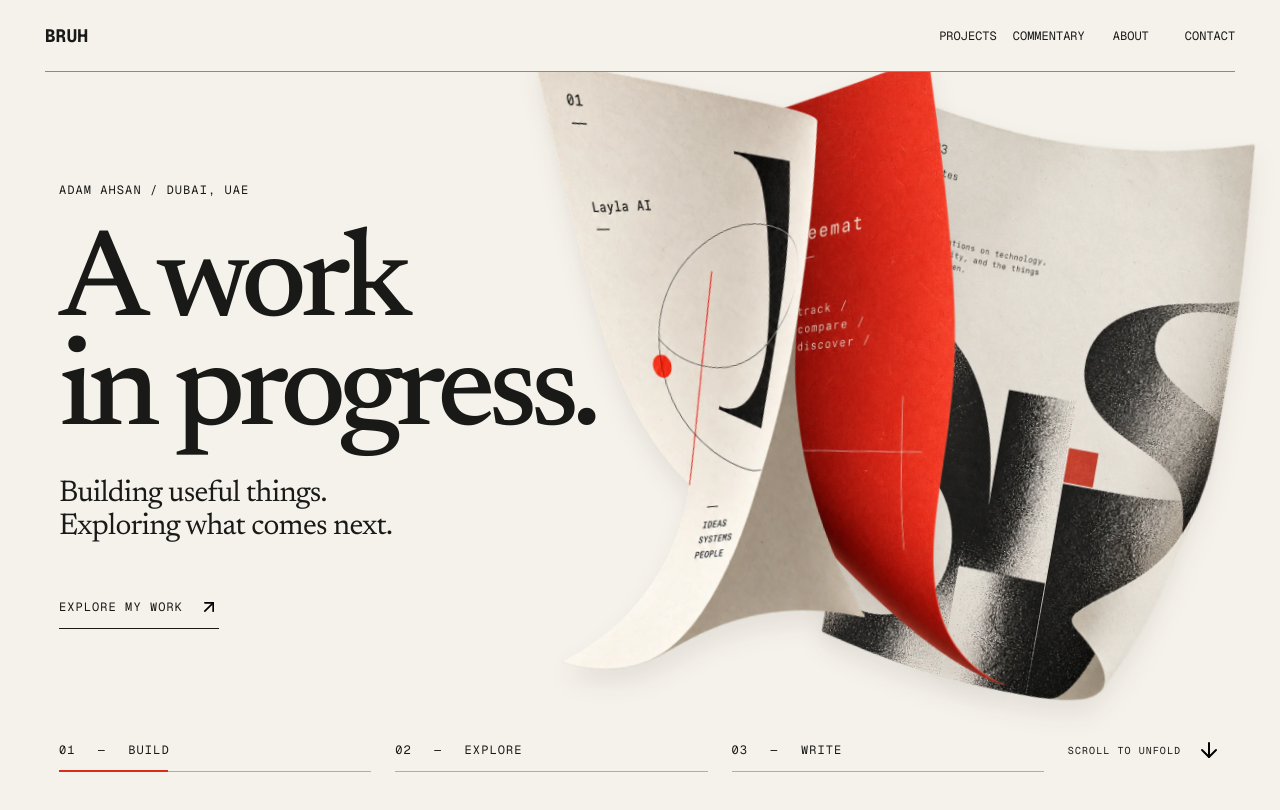
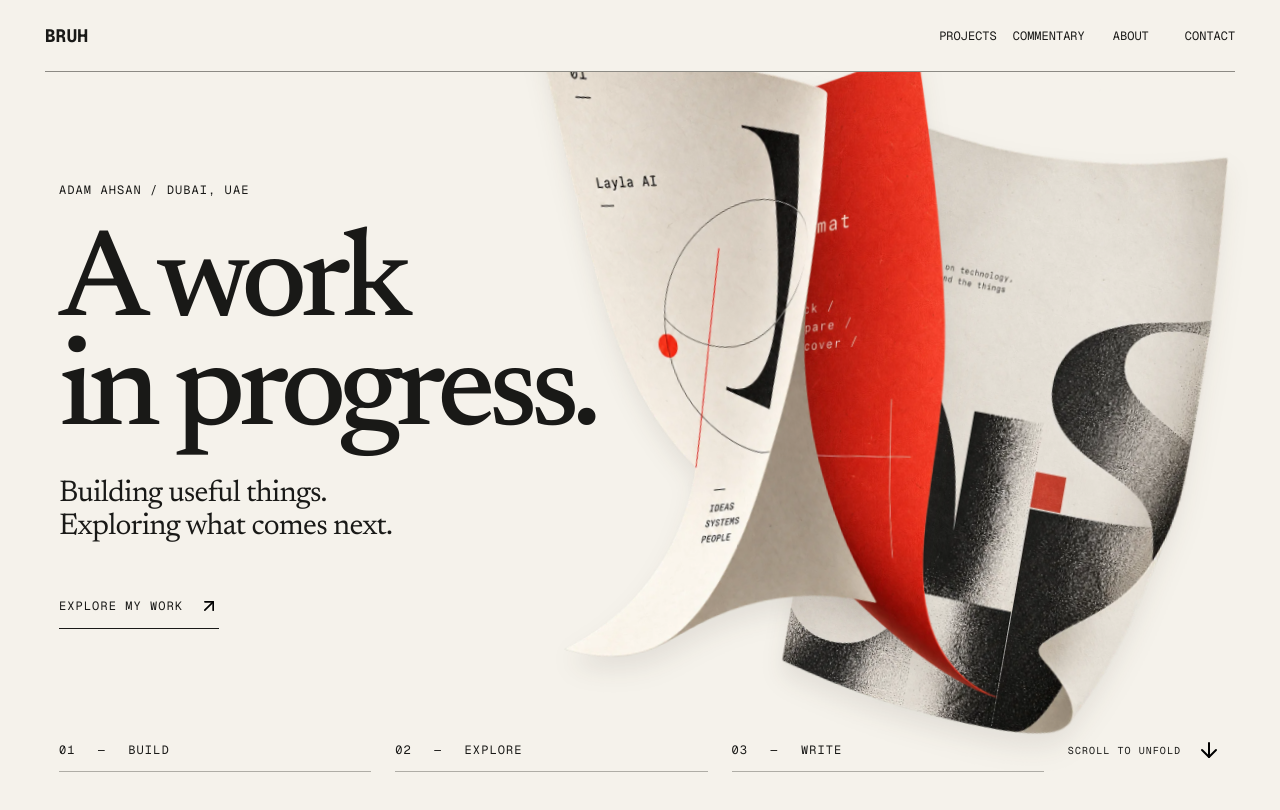
Before and after one commit to AdamJeddy/portfolio, a Next.js app: page / in a window 1280 px wide. Shown: the top 810 px of the page. Built offline with nearby package versions, Linux system fonts and the light colour scheme.

Commit message:
feat: animate notebook pages and chapter copy
Split-from: 37fc57a5cc3b1383b4d5c39b97bfe00b897b54c3

```diff
--- a/src/app/notebook.css
+++ b/src/app/notebook.css
@@ -36,8 +36,8 @@ body:has(.notebook-page) :focus-visible { outline: 2px solid var(--accent); outl
 .notebook-story[data-motion="true"] { height: 390svh; }
 .notebook-stage { height: calc(100svh - 72px); min-height: 560px; position: sticky; top: 72px; overflow: clip; isolation: isolate; }
 .notebook-copy-stack { position: absolute; left: var(--margin); top: 15%; width: 47%; z-index: 10; }
-.notebook-copy { position: absolute; inset: 0 auto auto 0; width: 100%; opacity: 1; transform: translateY(0); transition: opacity .35s ease, transform .5s ease, visibility .35s; }
-.notebook-copy[aria-hidden="true"] { opacity: 0; visibility: hidden; pointer-events: none; transform: translateY(-24px); }
+.notebook-copy { position: absolute; inset: 0 auto auto 0; width: 100%; opacity: 1; transform: translateY(0); will-change: transform, opacity; }
+.notebook-copy[aria-hidden="true"] { pointer-events: none; }
 .notebook-intro h1 { margin: 32px 0 28px; font-size: clamp(84px, 9.65vw, 156px); font-weight: 500; line-height: .88; }
 .notebook-intro h1 > span { display: block; white-space: nowrap; }
 .notebook-intro h1 i { font-style: normal; }
@@ -47,12 +47,11 @@ body:has(.notebook-page) :focus-visible { outline: 2px solid var(--accent); outl
 .notebook-chapter-description { max-width: 30em; font-family: var(--font-geist-sans), sans-serif; font-size: clamp(16px, 1.3vw, 20px); line-height: 1.5; }
 .notebook-chapter .notebook-link { margin-top: 32px; }
 .notebook-artwork { position: absolute; left: 35%; top: -7%; width: min(68%, 100svh); height: 95%; perspective: 1800px; pointer-events: none; }
-.notebook-paper { position: absolute; top: 0; left: 20%; width: 55%; transform-origin: 50% 75%; will-change: transform; filter: drop-shadow(0 14px 12px #31271b16); }
+.notebook-paper { position: absolute; top: 0; left: 20%; width: 55%; transform-origin: 18% 55%; backface-visibility: hidden; will-change: transform, opacity; filter: drop-shadow(0 14px 12px #31271b16); }
 .notebook-paper img { width: 100%; height: auto; }
 .notebook-chapters { position: absolute; bottom: 28px; left: var(--margin); right: var(--margin); display: grid; grid-template-columns: repeat(3, 1fr) auto; gap: 24px; z-index: 12; }
 .notebook-chapters > a:not(.notebook-scroll-cue) { min-height: 44px; border-bottom: 1px solid var(--rule); position: relative; display: flex; align-items: center; }
-.notebook-chapters > a::after { content: ''; position: absolute; height: 2px; background: var(--accent); bottom: -1px; left: 0; width: 0; transition: width .4s; }
-.notebook-chapters > a[aria-current]::after { width: 35%; }
+.notebook-chapters > a::after { content: ''; position: absolute; height: 2px; background: var(--accent); bottom: -1px; left: 0; width: var(--chapter-fill, 0%); }
 .notebook-chapters b { font-weight: 400; padding: 0 14px; }
 .notebook-scroll-cue { display: flex; align-items: center; gap: 16px; font-size: 10px; }
 .notebook-scroll-cue img { flex-shrink: 0; }
@@ -133,5 +132,5 @@ body:has(.notebook-page) :focus-visible { outline: 2px solid var(--accent); outl
   .notebook-stage { position: relative; top: 0; height: max(780px, calc(100svh - 72px)); }
   .notebook-page *, .notebook-page *::after { transition: none !important; }
   .notebook-copy:not(.notebook-intro) { display: none; }
-  .notebook-paper { will-change: auto; }
+  .notebook-paper, .notebook-copy { will-change: auto; }
 }
--- a/src/components/NotebookStory.tsx
+++ b/src/components/NotebookStory.tsx
@@ -3,7 +3,7 @@
 import Image from 'next/image'
 import Link from 'next/link'
 import { useEffect, useRef, useState } from 'react'
-import { getPaperPose, getScrollProgress } from '@/lib/notebook-motion'
+import { chapterProgress, getActiveScene, getCopyPose, getPaperPose, getScrollProgress, settleProgress } from '@/lib/notebook-motion'
 
 interface StoryEntry {
   title: string
@@ -14,9 +14,9 @@ interface StoryEntry {
 
 const sheets = ['layla', 'qeemat', 'notes']
 const chapters = [
-  { label: 'Build', progress: 1 / 3, fallback: '#selected-work' },
-  { label: 'Explore', progress: 2 / 3, fallback: '#project-qeemat' },
-  { label: 'Write', progress: 1, fallback: '#notebook-writing' },
+  { label: 'Build', progress: chapterProgress[0], fallback: '#selected-work' },
+  { label: 'Explore', progress: chapterProgress[1], fallback: '#project-qeemat' },
+  { label: 'Write', progress: chapterProgress[2], fallback: '#notebook-writing' },
 ]
 
 export default function NotebookStory({ entries }: { entries: StoryEntry[] }) {
@@ -36,20 +36,44 @@ export default function NotebookStory({ entries }: { entries: StoryEntry[] }) {
     let frame = 0
     let start = 0
     let travel = 0
+    let rendered = 0
+    let lastTime = 0
+    let initialized = false
     const papers = artwork.querySelectorAll<HTMLElement>('.notebook-paper')
+    const copies = stage.querySelectorAll<HTMLElement>('.notebook-copy')
+    const chapterLinks = stage.querySelectorAll<HTMLElement>('.notebook-chapters > a:not(.notebook-scroll-cue)')
 
-    const update = () => {
+    const update = (time: number) => {
       frame = 0
-      const progress = motion.matches || compact.matches
+      const disabled = motion.matches || compact.matches
+      const target = disabled
         ? 0
         : getScrollProgress(window.scrollY, start, travel)
-      const active = Math.min(3, Math.floor(progress * 3 + 0.4))
+      rendered = !initialized || disabled ? target : settleProgress(rendered, target, lastTime ? time - lastTime : 16.67)
+      initialized = true
+      lastTime = time
+      const active = getActiveScene(rendered)
       setScene(active)
       papers.forEach((paper, index) => {
-        const pose = getPaperPose(progress, index)
+        const pose = getPaperPose(rendered, index)
         paper.style.transform = `translate(${pose.x}%, ${pose.y}%) rotate(${pose.rotate}deg) rotateY(${pose.tilt}deg) scale(${pose.scale})`
-        paper.style.zIndex = String(active === index + 1 ? 5 : 3 - index)
+        paper.style.opacity = String(pose.opacity)
       })
+      copies.forEach((copy, index) => {
+        const pose = getCopyPose(rendered, index)
+        copy.style.opacity = String(pose.opacity)
+        copy.style.transform = `translateY(${pose.y}px)`
+        copy.style.visibility = pose.opacity > 0.001 ? 'visible' : 'hidden'
+      })
+      chapterLinks.forEach((link, index) => {
+        const starts = [0.205, 0.515, 0.825]
+        const end = starts[index + 1] ?? 1
+        const fill = Math.min(1, Math.max(0, (rendered - starts[index]) / (end - starts[index])))
+        link.style.setProperty('--chapter-fill', `${fill * 100}%`)
+      })
+      // Stop rendering once scroll settles; no perpetual animation loop.
+      if (rendered !== target) frame = requestAnimationFrame(update)
+      else lastTime = 0
     }
     const queue = () => { if (!frame) frame = requestAnimationFrame(update) }
     const measure = () => {
@@ -90,7 +114,7 @@ export default function NotebookStory({ entries }: { entries: StoryEntry[] }) {
             </a>
           </div>
           {entries.map((entry, index) => (
-            <div className="notebook-copy notebook-chapter" key={entry.href} aria-hidden={scene !== index + 1} inert={scene !== index + 1}>
+            <div className="notebook-copy notebook-chapter" key={entry.href} aria-hidden={scene !== index + 1} inert={scene !== index + 1} style={{ opacity: 0, visibility: 'hidden' }}>
               <p className="notebook-eyebrow">{String(index + 1).padStart(2, '0')} / {entry.label}</p>
               <h2>{entry.title}</h2>
               <p className="notebook-chapter-description">{entry.description}</p>
@@ -120,6 +144,7 @@ export default function NotebookStory({ entries }: { entries: StoryEntry[] }) {
               href={chapter.fallback}
               aria-current={(scene < 2 ? 0 : scene - 1) === index ? 'step' : undefined}
               onClick={(event) => {
+                if (event.metaKey || event.ctrlKey || event.shiftKey || event.altKey) return
                 const story = storyRef.current
                 const stage = stageRef.current
                 if (!story || !stage || window.matchMedia('(prefers-reduced-motion: reduce), (max-height: 600px)').matches) return
```
